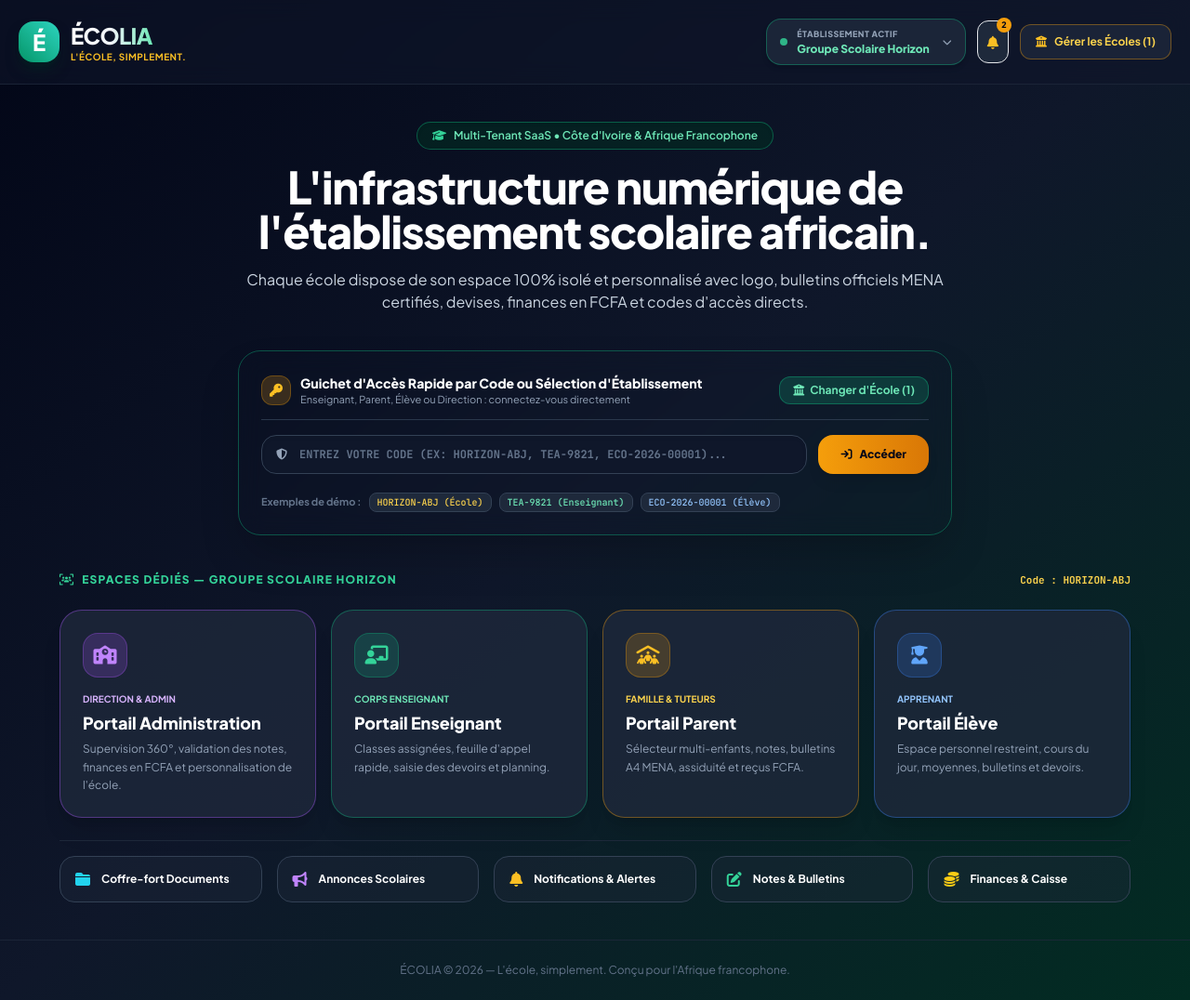
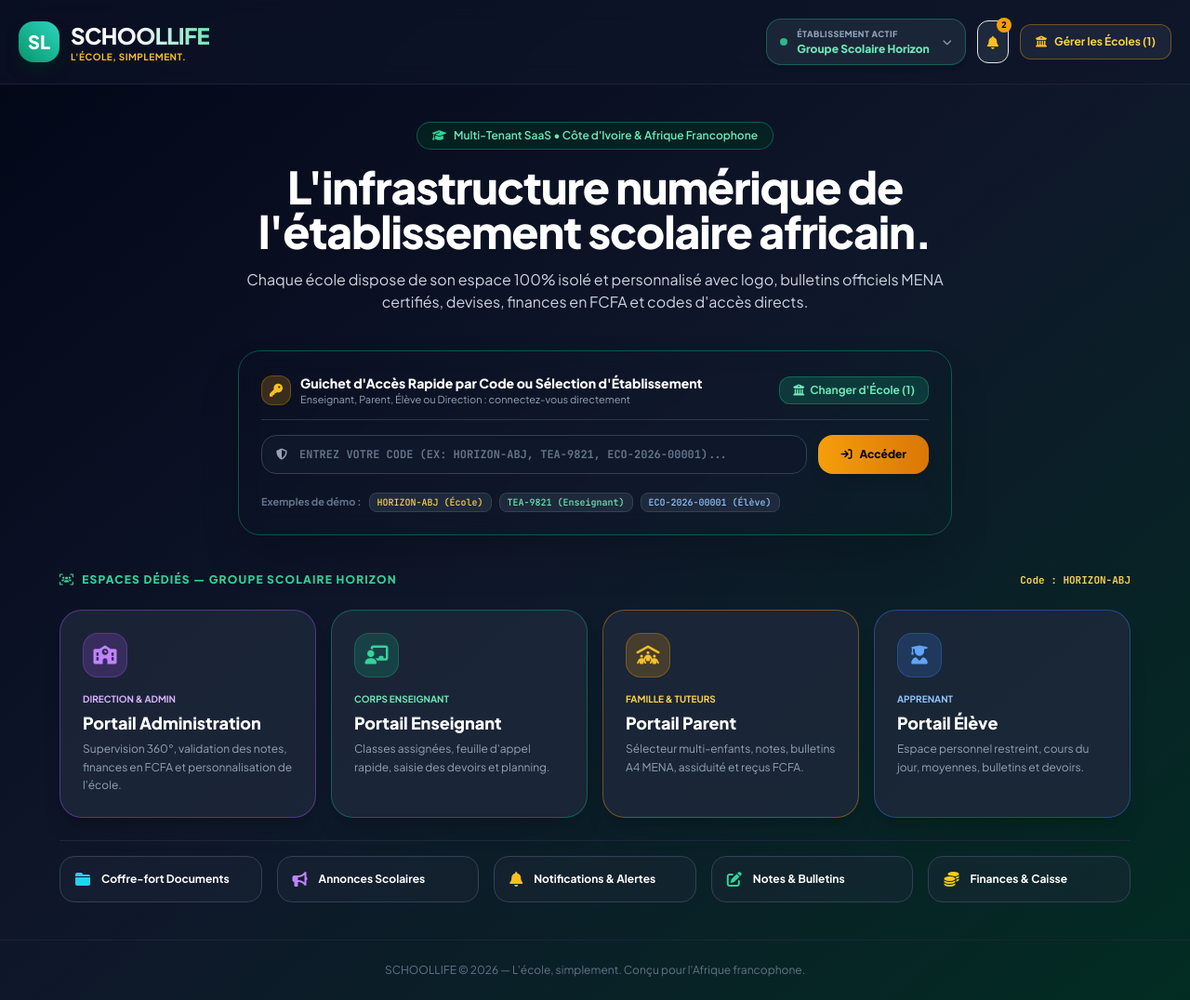
Before and after one commit to barromohamedamine66-ship-it/ECOLIA, a Next.js app: page / in a window 1280 px wide. Shown: the whole page at 93% size. Built offline with nearby package versions, Linux system fonts and the light colour scheme; no server answers; the database is empty; a web font is replaced by a local one.

Commit message:
refactor(brand): Rebrand platform identity to SCHOOLLIFE - L'ecole, simplement.

```diff
--- a/app/admin/page.tsx
+++ b/app/admin/page.tsx
@@ -44,7 +44,7 @@
         <div className="max-w-7xl mx-auto flex items-center justify-between">
           <div className="flex items-center gap-3">
             <Link href="/" className="w-11 h-11 rounded-2xl bg-gradient-to-tr from-emerald-600 to-teal-400 flex items-center justify-center text-white font-black text-xl shadow-lg shadow-emerald-950/50">
-              É
+              SL
             </Link>
             <div>
               <div className="flex items-center gap-2">
@@ -334,7 +334,7 @@
 
       {/* Footer */}
       <footer className="p-6 border-t border-slate-800/80 text-center text-xs text-slate-500">
-        <p>ÉCOLIA © 2026 — L'école, simplement. Conçu pour l'Afrique francophone.</p>
+        <p>SCHOOLLIFE © 2026 — L'école, simplement. Conçu pour l'Afrique francophone.</p>
       </footer>
 
       {/* School Switcher Modal */}
--- a/app/admin/settings/page.tsx
+++ b/app/admin/settings/page.tsx
@@ -81,7 +81,7 @@
       <header className="bg-white dark:bg-slate-800 border-b border-slate-200 dark:border-slate-700 px-6 py-4 sticky top-0 z-30 flex items-center justify-between">
         <div className="flex items-center gap-3">
           <Link href="/" className="w-10 h-10 rounded-xl bg-emerald-600 text-white flex items-center justify-center font-black text-xl shadow-md">
-            É
+            SL
           </Link>
           <div>
             <h1 className="text-lg font-bold text-slate-900 dark:text-white flex items-center gap-2">
--- a/app/layout.tsx
+++ b/app/layout.tsx
@@ -11,13 +11,13 @@
 };
 
 export const metadata: Metadata = {
-  title: 'ÉCOLIA — L\'école, simplement.',
+  title: 'SCHOOLLIFE — L\'école, simplement.',
   description: 'Plateforme numérique de gestion des établissements scolaires en Côte d\'Ivoire et Afrique francophone.',
   manifest: '/manifest.json',
   appleWebApp: {
     capable: true,
     statusBarStyle: 'default',
-    title: 'ÉCOLIA',
+    title: 'SCHOOLLIFE',
   },
   icons: {
     icon: '/icons/icon-192.svg',
--- a/app/page.tsx
+++ b/app/page.tsx
@@ -46,12 +46,12 @@
       <header className="p-5 border-b border-slate-800/80 backdrop-blur-md sticky top-0 z-40 bg-slate-900/60">
         <div className="max-w-7xl mx-auto flex items-center justify-between">
           <div className="flex items-center gap-3">
-            <div className="w-11 h-11 rounded-2xl bg-gradient-to-tr from-emerald-600 to-teal-400 flex items-center justify-center text-white text-2xl font-black shadow-lg shadow-emerald-950/50">
-              É
+            <div className="w-11 h-11 rounded-2xl bg-gradient-to-tr from-emerald-600 to-teal-400 flex items-center justify-center text-white text-xl font-black shadow-lg shadow-emerald-950/50">
+              SL
             </div>
             <div>
               <span className="text-2xl font-black tracking-tight bg-gradient-to-r from-white via-slate-100 to-emerald-300 bg-clip-text text-transparent">
-                ÉCOLIA
+                SCHOOLLIFE
               </span>
               <span className="block text-[10px] text-amber-400 font-bold tracking-wider uppercase">
                 L'école, simplement.
@@ -273,7 +273,7 @@
 
       {/* Footer */}
       <footer className="p-6 border-t border-slate-800/80 text-center text-xs text-slate-500">
-        <p>ÉCOLIA © 2026 — L'école, simplement. Conçu pour l'Afrique francophone.</p>
+        <p>SCHOOLLIFE © 2026 — L'école, simplement. Conçu pour l'Afrique francophone.</p>
       </footer>
 
       {/* School Switcher & Universal Access Modal */}
--- a/app/parent/page.tsx
+++ b/app/parent/page.tsx
@@ -95,7 +95,7 @@
         <div className="max-w-6xl mx-auto flex items-center justify-between">
           <div className="flex items-center gap-3">
             <Link href="/" className="w-11 h-11 rounded-2xl bg-gradient-to-tr from-emerald-600 to-teal-400 flex items-center justify-center text-white font-black text-xl shadow-lg shadow-emerald-950/50">
-              É
+              SL
             </Link>
             <div>
               <div className="flex items-center gap-2">
@@ -321,7 +321,7 @@
 
       {/* Footer */}
       <footer className="p-6 border-t border-slate-800/80 text-center text-xs text-slate-500">
-        <p>ÉCOLIA © 2026 — L'école, simplement. Conçu pour l'Afrique francophone.</p>
+        <p>SCHOOLLIFE © 2026 — L'école, simplement. Conçu pour l'Afrique francophone.</p>
       </footer>
 
       {/* School Switcher Modal */}
--- a/app/report-cards/page.tsx
+++ b/app/report-cards/page.tsx
@@ -257,12 +257,12 @@
               <span className="font-bold text-slate-800 group-hover:text-emerald-700 block text-[10px]">
                 Scan de Vérification Anti-Fraude
               </span>
-              <span className="text-[9px] text-slate-400 font-mono">Certificat : ECO-CERT-99A82B</span>
+              <span className="text-[9px] text-slate-400 font-mono">Certificat : SL-CERT-99A82B</span>
             </div>
           </Link>
 
           <div className="text-right space-y-0.5">
-            <p className="font-bold text-slate-700">Document officiel généré par ÉCOLIA SaaS</p>
+            <p className="font-bold text-slate-700">Document officiel généré par SCHOOLLIFE SaaS</p>
             <p className="text-[9px] text-slate-400">Conforme au système éducatif de Côte d'Ivoire</p>
           </div>
         </div>
--- a/app/student/page.tsx
+++ b/app/student/page.tsx
@@ -37,7 +37,7 @@
         <div className="max-w-5xl mx-auto flex items-center justify-between">
           <div className="flex items-center gap-3">
             <Link href="/" className="w-11 h-11 rounded-2xl bg-gradient-to-tr from-emerald-600 to-teal-400 flex items-center justify-center text-white font-black text-xl shadow-lg shadow-emerald-950/50">
-              É
+              SL
             </Link>
             <div>
               <div className="flex items-center gap-2">
@@ -213,7 +213,7 @@
 
       {/* Footer */}
       <footer className="p-6 border-t border-slate-800/80 text-center text-xs text-slate-500">
-        <p>ÉCOLIA © 2026 — L'école, simplement. Conçu pour l'Afrique francophone.</p>
+        <p>SCHOOLLIFE © 2026 — L'école, simplement. Conçu pour l'Afrique francophone.</p>
       </footer>
 
       {/* School Switcher Modal */}
--- a/app/super-admin/schools/page.tsx
+++ b/app/super-admin/schools/page.tsx
@@ -82,11 +82,11 @@
       <header className="bg-slate-850 border-b border-slate-800 px-6 py-4 sticky top-0 z-30 flex items-center justify-between">
         <div className="flex items-center gap-3">
           <Link href="/" className="w-10 h-10 rounded-xl bg-gradient-to-tr from-emerald-500 to-teal-400 text-slate-950 flex items-center justify-center font-black text-xl shadow-lg shadow-emerald-950">
-            É
+            SL
           </Link>
           <div>
             <h1 className="text-lg font-bold text-white flex items-center gap-2">
-              <span>Super Administration ÉCOLIA</span>
+              <span>Super Administration SCHOOLLIFE</span>
               <span className="text-xs px-2.5 py-0.5 rounded-full font-bold bg-amber-500/20 text-amber-400 border border-amber-500/30">
                 Multi-Établissements
               </span>
--- a/app/teacher/page.tsx
+++ b/app/teacher/page.tsx
@@ -35,7 +35,7 @@
         <div className="max-w-7xl mx-auto flex items-center justify-between">
           <div className="flex items-center gap-3">
             <Link href="/" className="w-11 h-11 rounded-2xl bg-gradient-to-tr from-emerald-600 to-teal-400 flex items-center justify-center text-white font-black text-xl shadow-lg shadow-emerald-950/50">
-              É
+              SL
             </Link>
             <div>
               <div className="flex items-center gap-2">
@@ -209,7 +209,7 @@
 
       {/* Footer */}
       <footer className="p-6 border-t border-slate-800/80 text-center text-xs text-slate-500">
-        <p>ÉCOLIA © 2026 — L'école, simplement. Conçu pour l'Afrique francophone.</p>
+        <p>SCHOOLLIFE © 2026 — L'école, simplement. Conçu pour l'Afrique francophone.</p>
       </footer>
 
       {/* School Switcher Modal */}
--- a/app/verify/[id]/page.tsx
+++ b/app/verify/[id]/page.tsx
@@ -12,10 +12,10 @@
       <header className="max-w-xl mx-auto w-full flex items-center justify-between pb-6 border-b border-slate-800">
         <div className="flex items-center gap-3">
           <Link href="/" className="w-10 h-10 rounded-xl bg-gradient-to-tr from-emerald-500 to-teal-400 text-slate-950 flex items-center justify-center font-black text-xl shadow-lg">
-            É
+            SL
           </Link>
           <div>
-            <span className="text-base font-black tracking-tight text-white block">ÉCOLIA CERTIFICATE</span>
+            <span className="text-base font-black tracking-tight text-white block">SCHOOLLIFE CERTIFICATE</span>
             <span className="text-[10px] text-emerald-400 font-bold tracking-wider uppercase block">Système d'Authentification Anti-Fraude</span>
           </div>
         </div>
@@ -96,7 +96,7 @@
 
       {/* Footer */}
       <footer className="max-w-xl mx-auto w-full text-center text-xs text-slate-500 pt-6 border-t border-slate-800">
-        <p>ÉCOLIA © 2026 — Plateforme d'Authentification Scolaire Certifiée.</p>
+        <p>SCHOOLLIFE © 2026 — Plateforme d'Authentification Scolaire Certifiée.</p>
       </footer>
     </div>
   );
```
Also changed, not shown: public/manifest.json.
